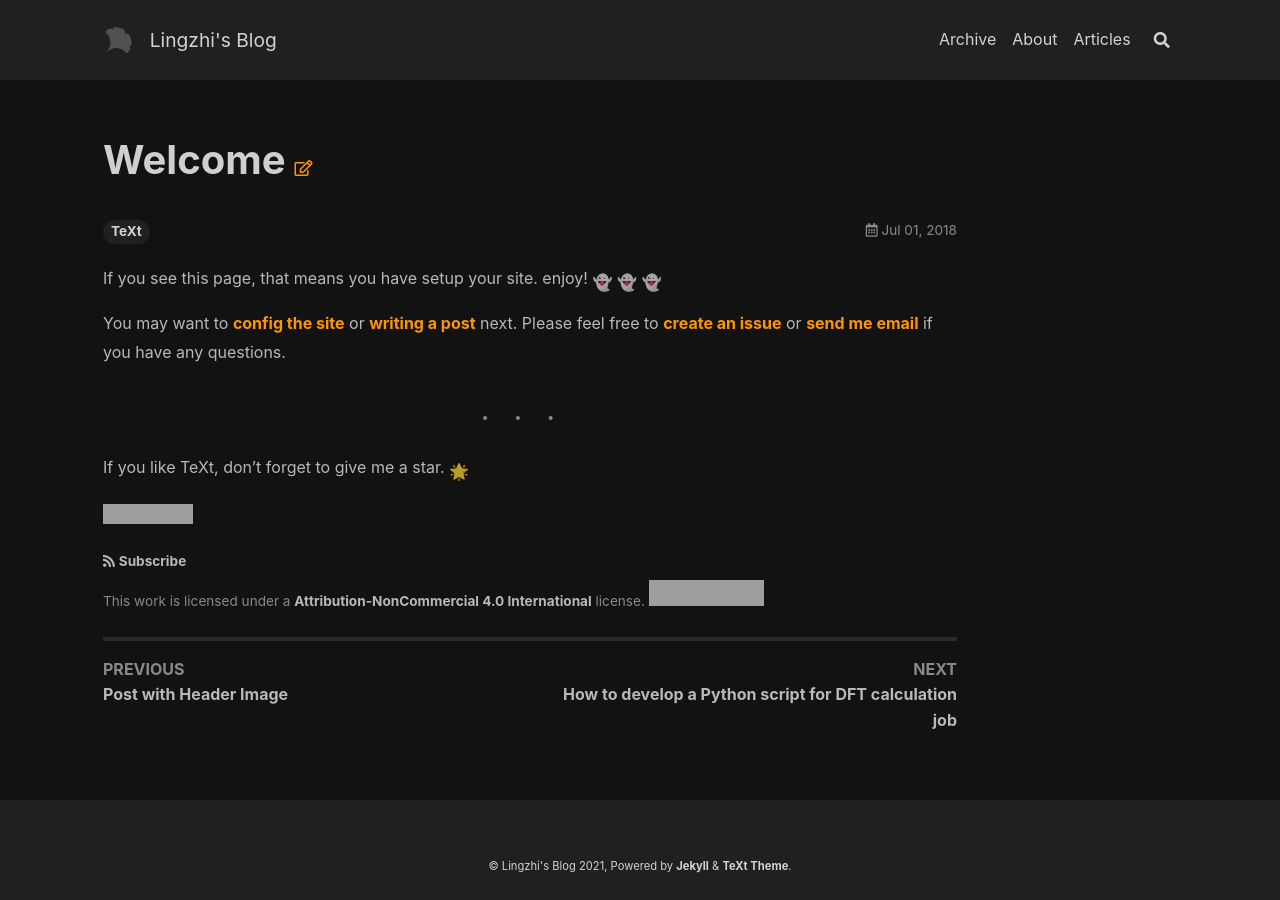
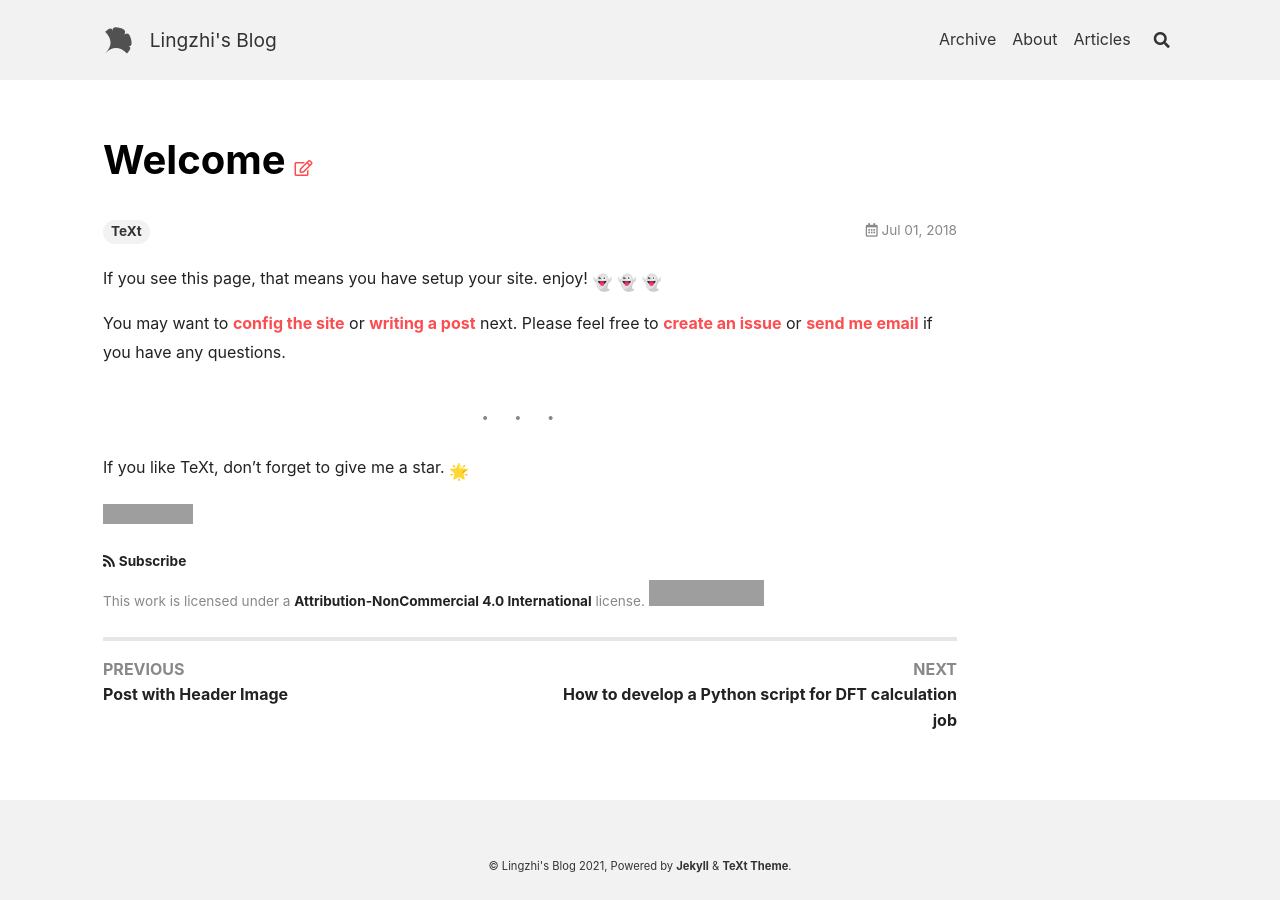
Before and after one commit to lingzhic/Blog, a Jekyll site: the page built from _posts/2018-07-01-welcome.md, in a window 1280 px wide. Built offline with Jekyll 4.4.1, drawn with Linux system fonts in a browser that asks for light colours; nearby versions of some CDN libraries; emoji names are drawn with the system emoji font; grey boxes are pictures that could not be loaded.

Commit message:
hight-theme

```diff
--- a/_config.yml
+++ b/_config.yml
@@ -16,8 +16,8 @@
 
 ## => Site Settings
 ##############################
-text_skin: dark # "default" (default), "dark", "forest", "ocean", "chocolate", "orange"
-highlight_theme: default # "default" (default), "tomorrow", "tomorrow-night", "tomorrow-night-eighties", "tomorrow-night-blue", "tomorrow-night-bright"
+text_skin: default # "default" (default), "dark", "forest", "ocean", "chocolate", "orange"
+highlight_theme: tomorrow-night # "default" (default), "tomorrow", "tomorrow-night", "tomorrow-night-eighties", "tomorrow-night-blue", "tomorrow-night-bright"
 url     : https://colin23333.github.io # the base hostname & protocol for your site e.g. https://www.someone.com
 baseurl : /Blog # does not include hostname
 title   : "Lingzhi's Blog"
```
Also changed, not shown: _posts/2020-11-02-How to develop a Python script for DFT calculation job.md (+1 -3 lines).
